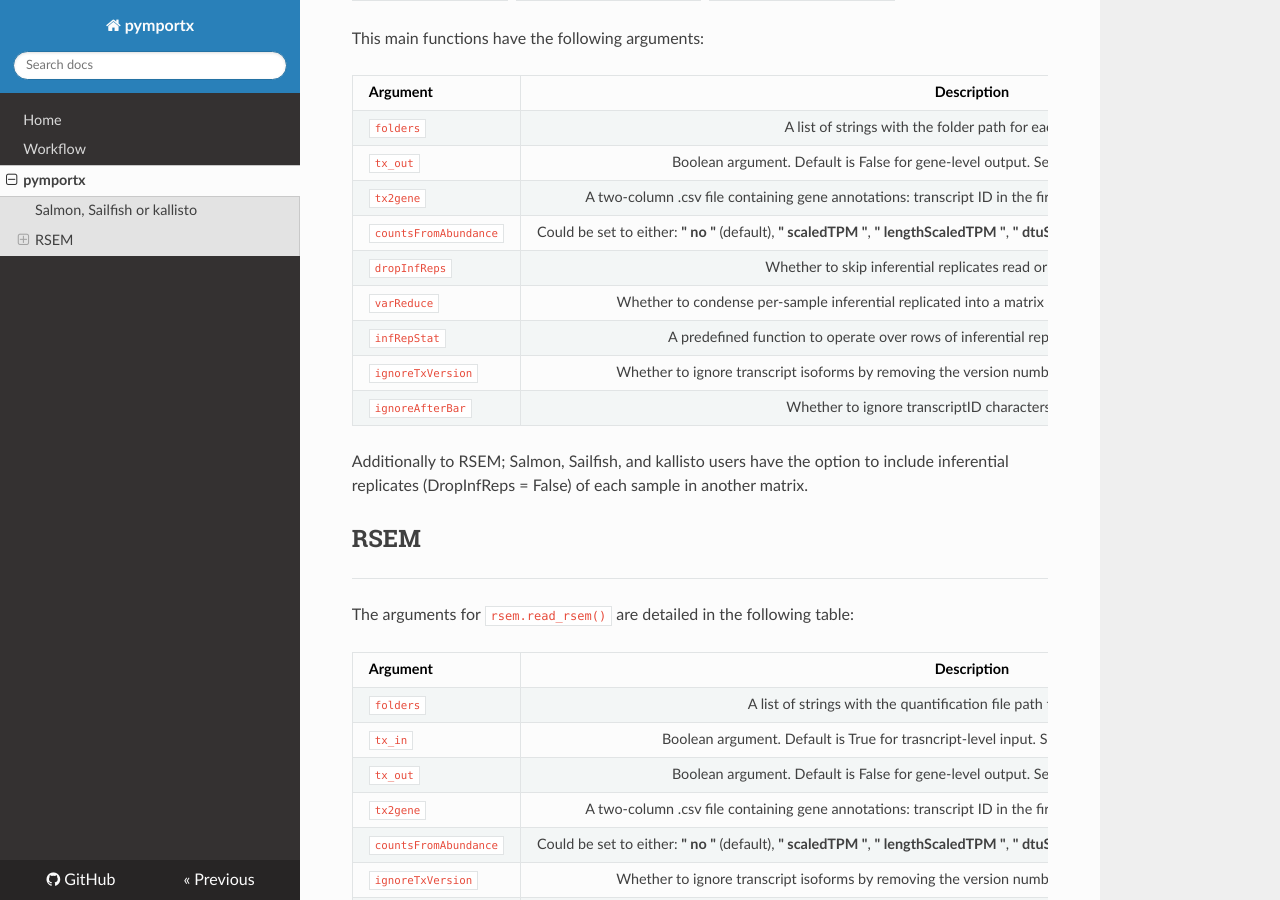
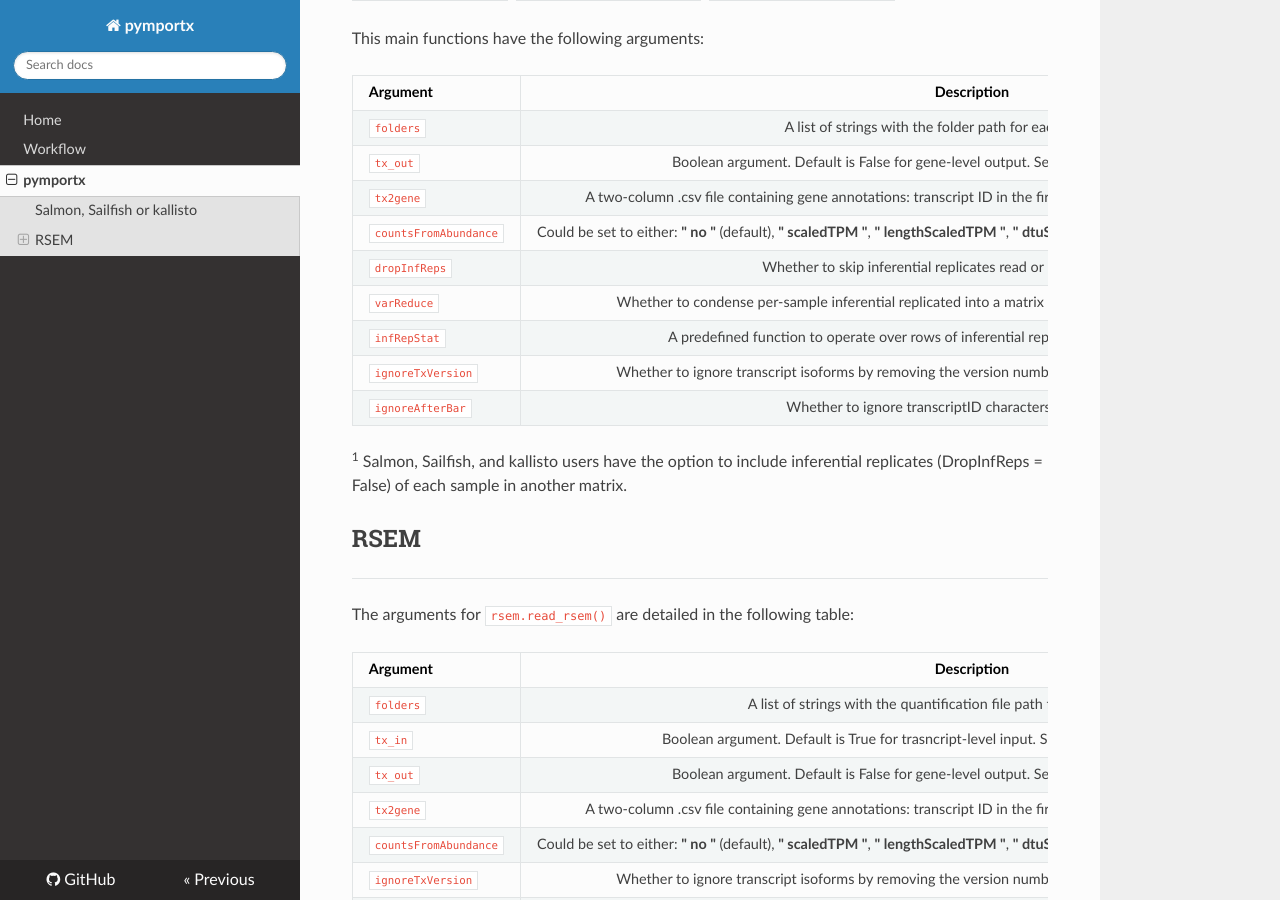
Before and after one commit to victorsanchezarevalo/pymportx, an MkDocs documentation site: the page built from docs/index copia.md, in a window 1280 px wide and 900 px high, scrolled down 311 px. Built offline with MkDocs 1.6.1, drawn with Linux system fonts in a browser that asks for light colours; nearby versions of some CDN libraries.

Commit message:
Update index copia.md

```diff
--- a/docs/index copia.md
+++ b/docs/index copia.md
@@ -15,13 +15,13 @@
 |`tx_out` | Boolean argument. Default is False for gene-level output. Set to True for transcript-level output.  |
 |`tx2gene` | A two-column .csv file containing gene annotations: transcript ID in the first column and and gene ID in the second column.|
 |`countsFromAbundance` | Could be set to either: **" no "** (default), **" scaledTPM "**, **" lengthScaledTPM "**, **" dtuScaledTPM "**. See [**countsFromAbundance**](https://pymportx.readthedocs.io/en/latest/index%20copia/#:~:text=*-,countsFromAbundance,-%3A) for more detail.|
-|`dropInfReps` | Whether to skip inferential replicates read or not (default is False).|
+|`dropInfReps` | Whether to skip inferential replicates read or not (default is False)<sup>1</sup>.|
 |`varReduce` | Whether to condense per-sample inferential replicated into a matrix displaying sample variances (default is False).|
 |`infRepStat`| A predefined function to operate over rows of inferential replicates (default is median over rows).|
 |`ignoreTxVersion` | Whether to ignore transcript isoforms by removing the version number from the transcriptID after the period ' . ' . |
 |`ignoreAfterBar` |Whether to ignore transcriptID characters after the bar ' / '. |
 
-Additionally to RSEM; Salmon, Sailfish, and kallisto users have the option to include inferential replicates (DropInfReps = False) of each sample in another matrix.
+<sup>1</sup> Salmon, Sailfish, and kallisto users have the option to include inferential replicates (DropInfReps = False) of each sample in another matrix.
 
 ## RSEM
 ---
```
